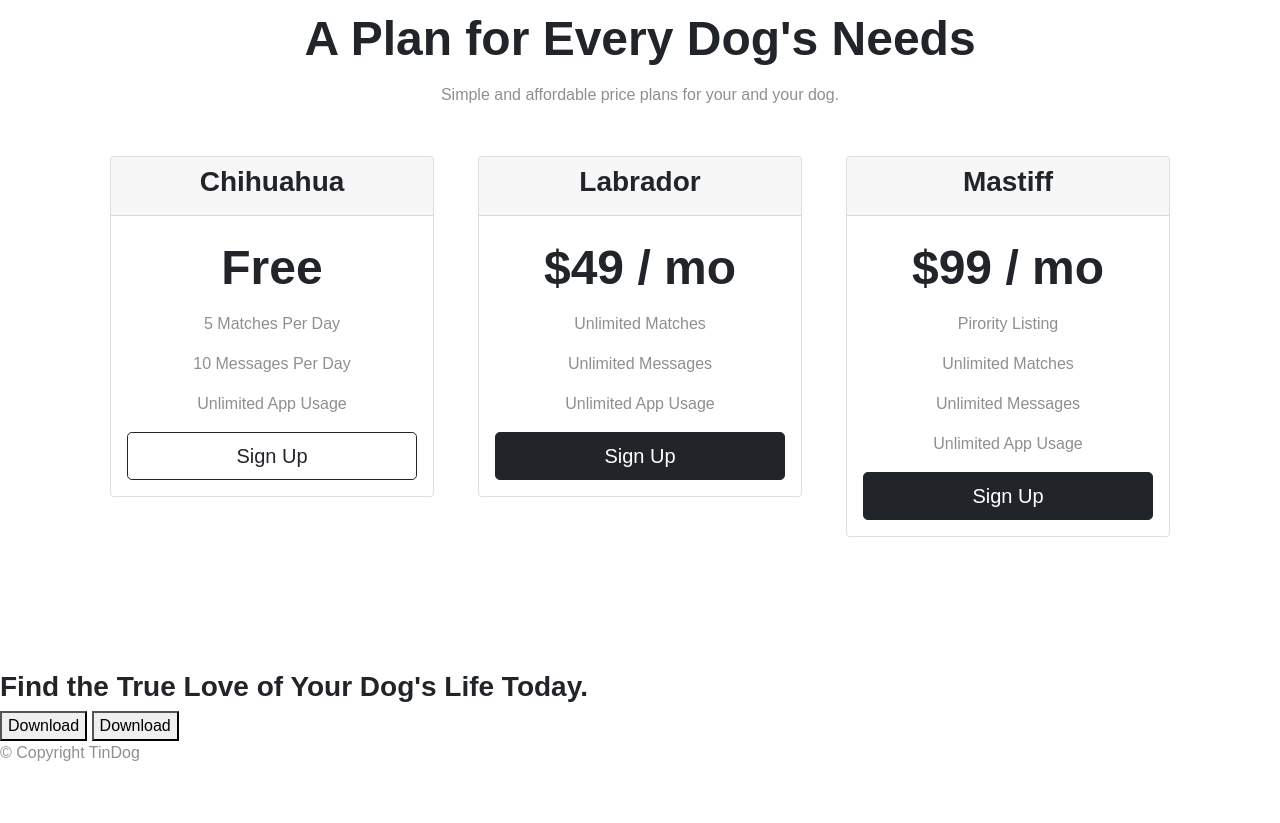
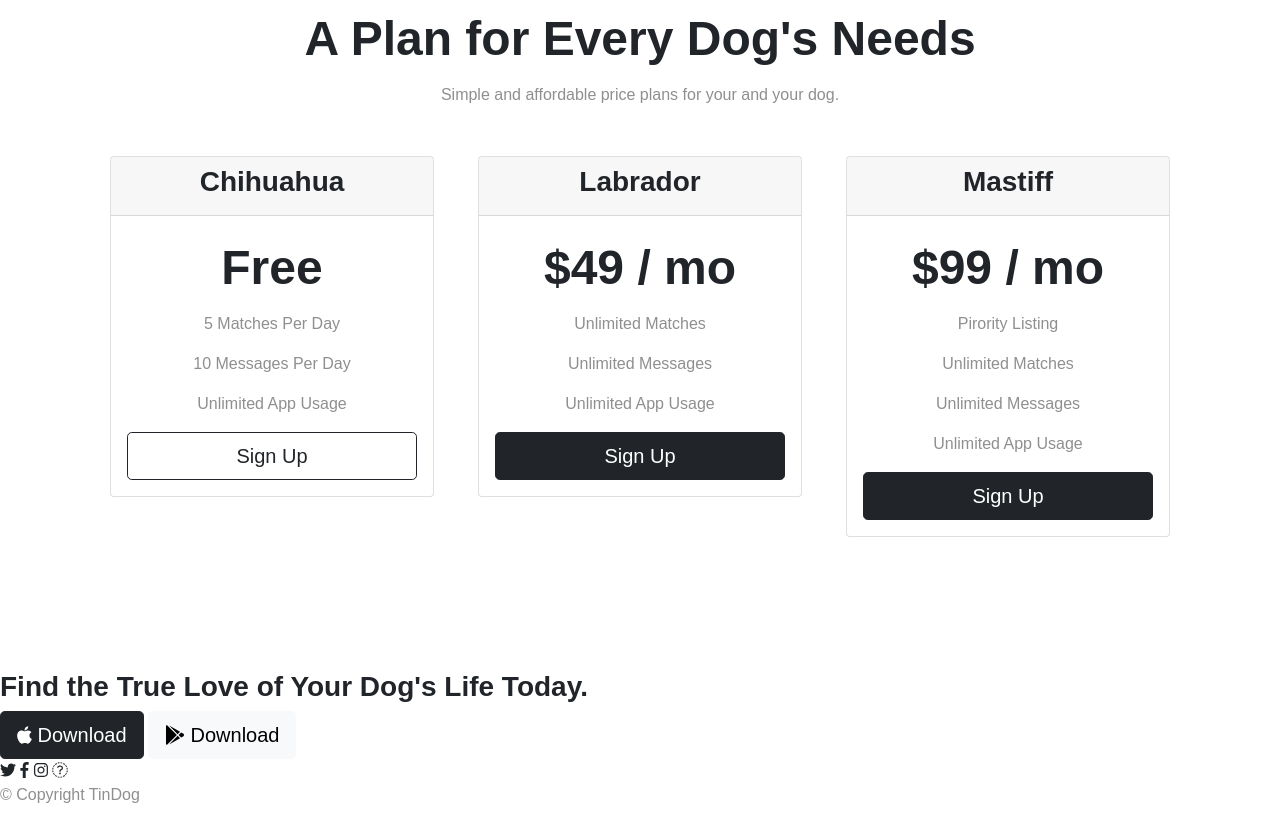
Before and after one commit to myousry33/Tindog-website, a plain HTML site: page TinDog-Start-master/index.html in a window 1280 px wide. Shown: the part 1929-2752 px from the top of the page. Before the commit the page ends 2710 px from the top, so only its background shows below. Drawn offline with nearby package versions, Linux system fonts and the light colour scheme.

Commit message:
Update index.html

```diff
--- a/TinDog-Start-master/index.html
+++ b/TinDog-Start-master/index.html
@@ -200,8 +200,8 @@
   <section id="cta">
 
     <h3>Find the True Love of Your Dog's Life Today.</h3>
-    <button type="button">Download</button>
-    <button type="button">Download</button>
+    <button type="button" class="btn btn-lg btn-dark download-cta"><i class="fab fa-apple"></i> Download</button>
+    <button type="button" class="btn btn-light btn-lg download-cta"><i class="fab fa-google-play"></i> Download</button>
 
   </section>
 
@@ -209,6 +209,10 @@
   <!-- Footer -->
 
   <footer id="footer">
+    <i class="fab fa-twitter footer-icon"></i>
+    <i class="fab fa-facebook-f footer-icon"></i>
+    <i class="fab fa-instagram footer-icon"></i>
+    <i class="fab fa-envelope footer-icon"></i>
 
     <p>© Copyright TinDog</p>
 
```
